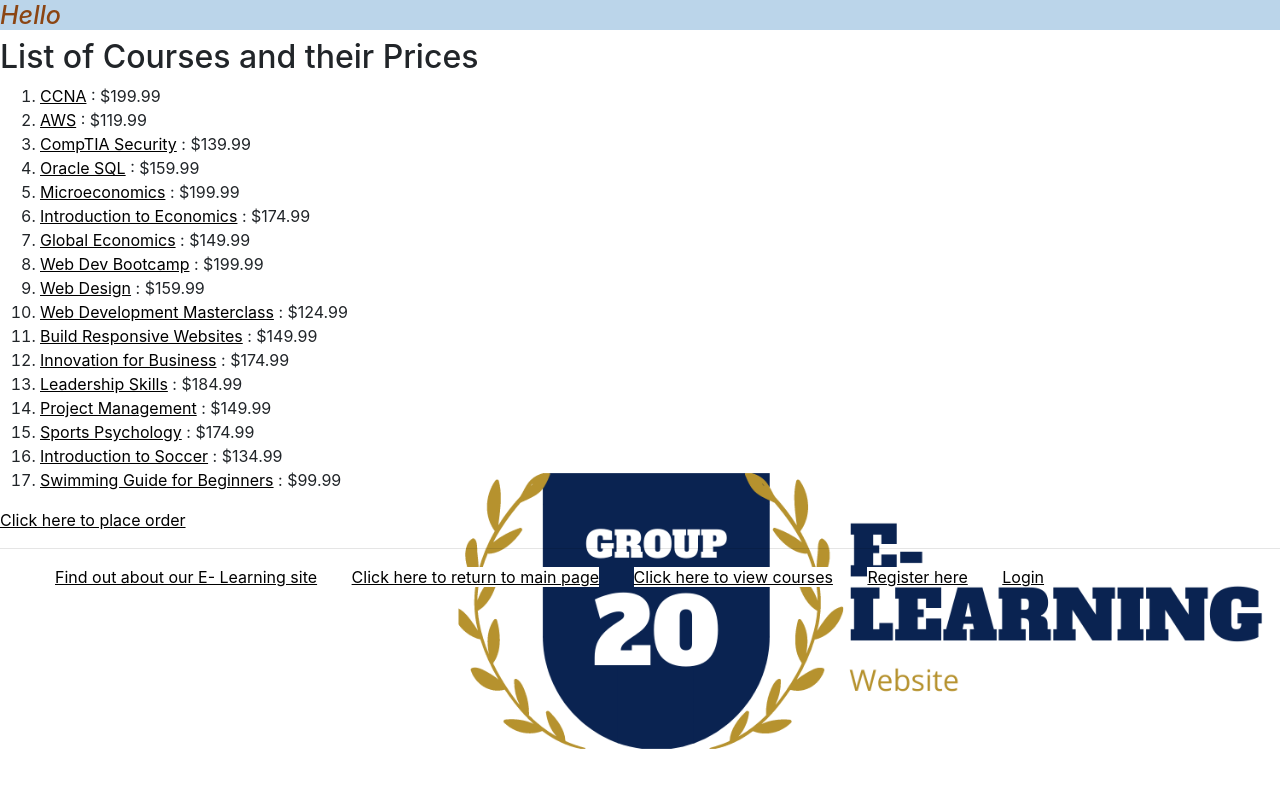
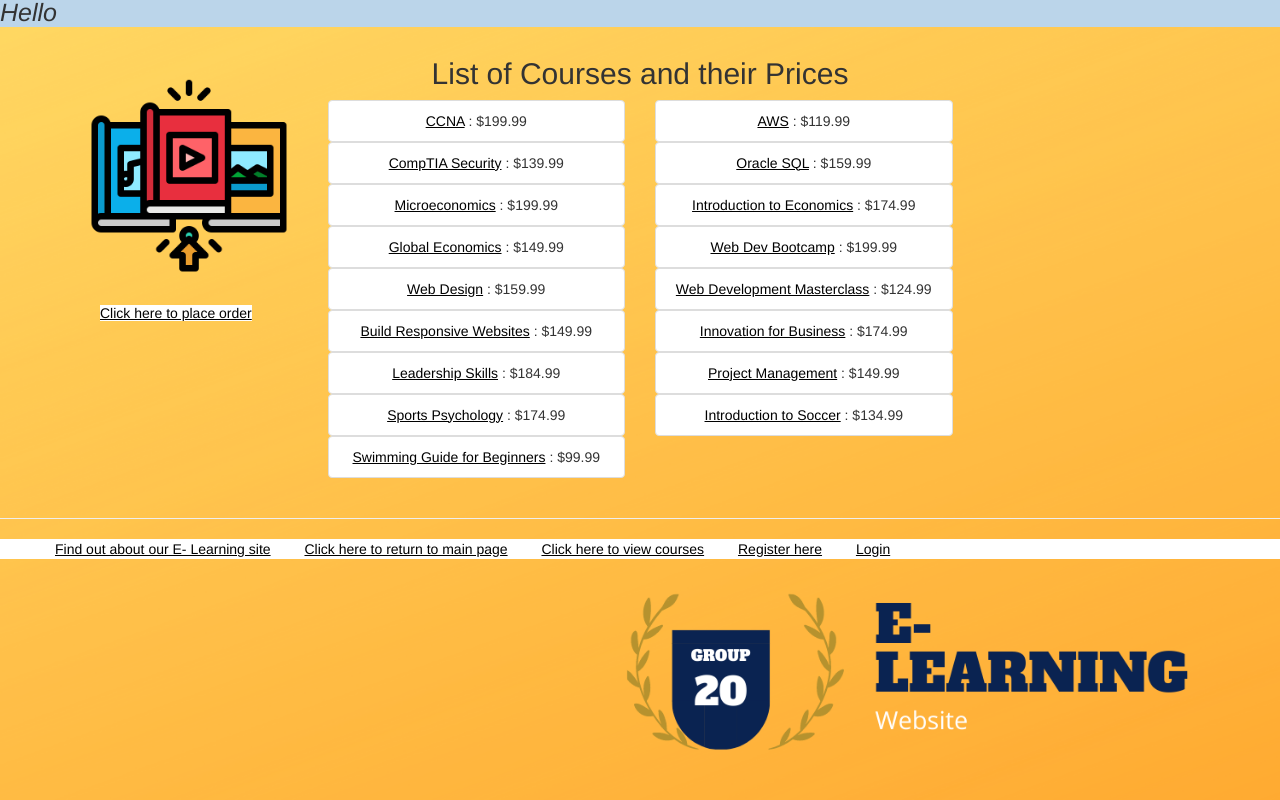
Before and after one commit to Anureet-Sidhu/e-learning, a Django app: page /myapp/courses in a window 1280 px wide. Run offline with Django 3.2, Linux system fonts and the light colour scheme; data comes from the database, SQL or seed files in the repository; both versions use the stored data as it was after the commit; some libraries are stand-ins or nearby versions.

Commit message:
Updated Styling
Added new background image, carousel and formatting

```diff
--- a/myapp/static/myapp/style.css
+++ b/myapp/static/myapp/style.css
@@ -31,3 +31,29 @@
     height: 300px;
     width: 300px;
 }
+h1{
+    margin-top: -1px !important;
+}
+.login{
+    margin-top: 120px;
+}
+.loginIcon{
+    margin-left: 85px;
+    width: 70%;
+    margin-top: -30px;
+}
+ul{
+    background-color: white;
+}
+.centerText{
+        text-align: center !important;
+}
+.topicIcon{
+    margin-top: 33px !important;
+}
+.courseIcon{
+    margin-bottom: 25px;
+}
+.orderLink{
+    margin-left: 100px;
+}
--- a/myapp/templates/myapp/base.html
+++ b/myapp/templates/myapp/base.html
@@ -3,7 +3,9 @@
 <html>
 <head>
 <link rel="stylesheet" type="text/css" href="{% static 'myapp/style.css'%}" />
-<link rel="stylesheet" href="https://stackpath.bootstrapcdn.com/bootstrap/4.3.1/css/bootstrap.min.css" integrity="sha384-ggOyR0iXCbMQv3Xipma34MD+dH/1fQ784/j6cY/iJTQUOhcWr7x9JvoRxT2MZw1T" crossorigin="anonymous">
+ <link rel="stylesheet" href="https://maxcdn.bootstrapcdn.com/bootstrap/3.4.1/css/bootstrap.min.css">
+  <script src="https://ajax.googleapis.com/ajax/libs/jquery/3.5.1/jquery.min.js"></script>
+  <script src="https://maxcdn.bootstrapcdn.com/bootstrap/3.4.1/js/bootstrap.min.js"></script>
 <title>E-Learning WebApp - {% block title %}Welcome!{% endblock %}</title>
     </head>
     <body class="background">
--- a/myapp/templates/myapp/courses.html
+++ b/myapp/templates/myapp/courses.html
@@ -3,16 +3,40 @@
     Courses!
 {% endblock %}
 {% block body_block %}
+    <div class="row">
+    <div class="col-md-3">
+        <img src="../static/myapp/course.png" class="loginIcon topicIcon courseIcon">
+        <a href="{% url 'myapp:place_order' %}" class="orderLink">Click here to place order</a>
+    </div>
+   <div class="col-md-6">
     {% if courlist %}
-<h2>List of Courses and their Prices</h2>
-    <ol>
+<h2 class="centerText">List of Courses and their Prices</h2>
+    <ol class="list-group list-group-flush centerText">
+    <div class="row">
 {% for course in courlist %}
-    <li><a href="{% url 'myapp:course_detail' course.id %}">{{ course.name }}</a> <span>: ${{ course.price }}</span></li>
+    {% if course.id|divisibleby:"2" %}
+        <div class="col-md-6">
+         <li class="list-group-item">
+        <a href="{% url 'myapp:course_detail' course.id %}">{{ course.name }}</a> <span>: ${{ course.price }}</span>
+    </li>
+        </div>
+         {% else %}
+        <div class="col-md-6">
+         <li class="list-group-item">
+        <a href="{% url 'myapp:course_detail' course.id %}">{{ course.name }}</a> <span>: ${{ course.price }}</span>
+    </li>
+        </div>
+    {% endif %}
+
+
         {% endfor %}
+        </div>
     </ol>
  {% else %}
 <strong>There are no available courses!</strong>
 {% endif %}
-    <a href="{% url 'myapp:place_order' %}">Click here to place order</a>
 
+   </div>
+
+    </div>
 {% endblock %}
--- a/mysiteS20/settings.py
+++ b/mysiteS20/settings.py
@@ -37,7 +37,7 @@
     'django.contrib.sessions',
     'django.contrib.messages',
     'django.contrib.staticfiles',
-    'myapp.apps.MyappConfig',
+    'myapp.apps.MyappConfig'
 ]
 
 MIDDLEWARE = [
```
Also changed, not shown: myapp/templates/myapp/detail.html (+11 -5 lines), myapp/templates/myapp/index.html (+11 -3 lines), myapp/templates/myapp/login.html (+42 -2 lines), db.sqlite3, media/media/John_QR2rgwU.png (added), media/media/Mark_ujMmlV2.png (added), myapp/migrations/0006_auto_20200809_2249.py (added), myapp/static/myapp/20.png, myapp/static/myapp/Login 2.png (added), myapp/static/myapp/Login 3.png (added), myapp/static/myapp/Login.png (added), myapp/static/myapp/course.png (added), myapp/static/myapp/detail.png (added), myapp/static/myapp/login-icon.png (added), 1 more files.
